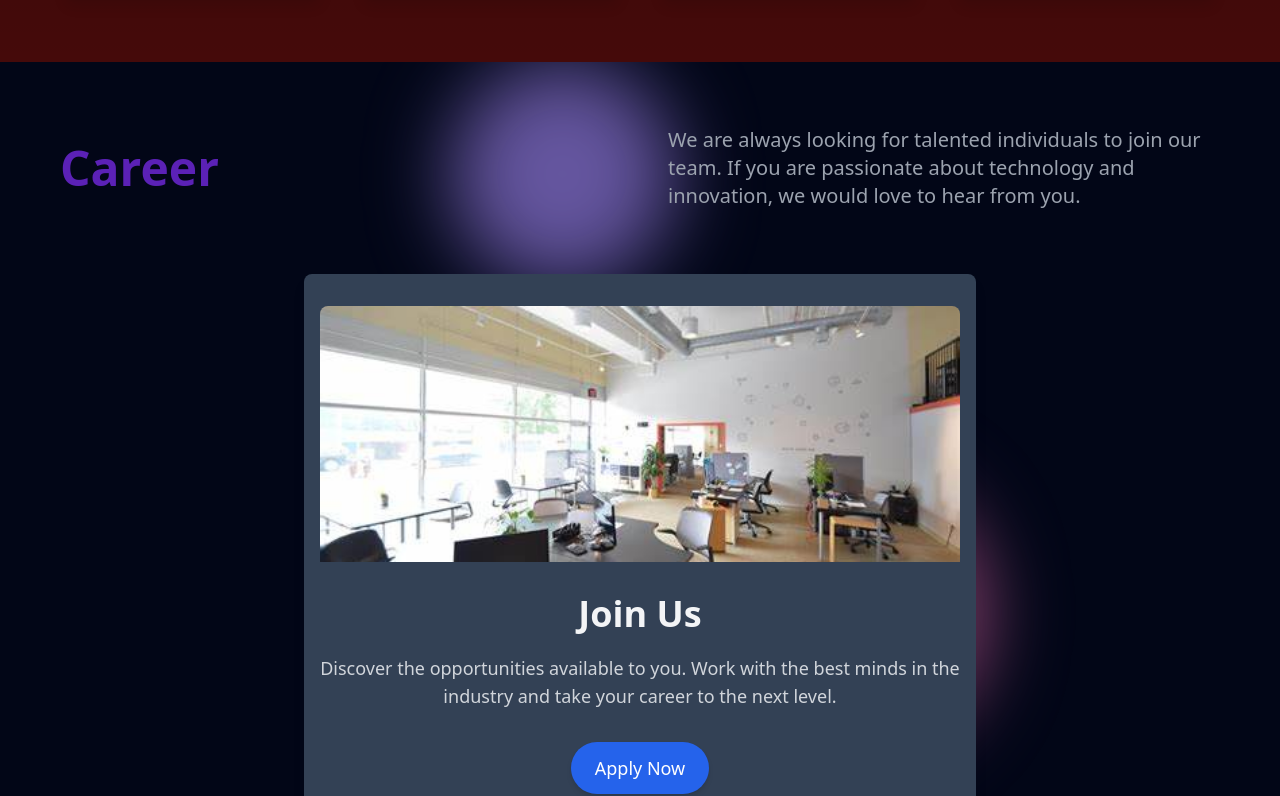
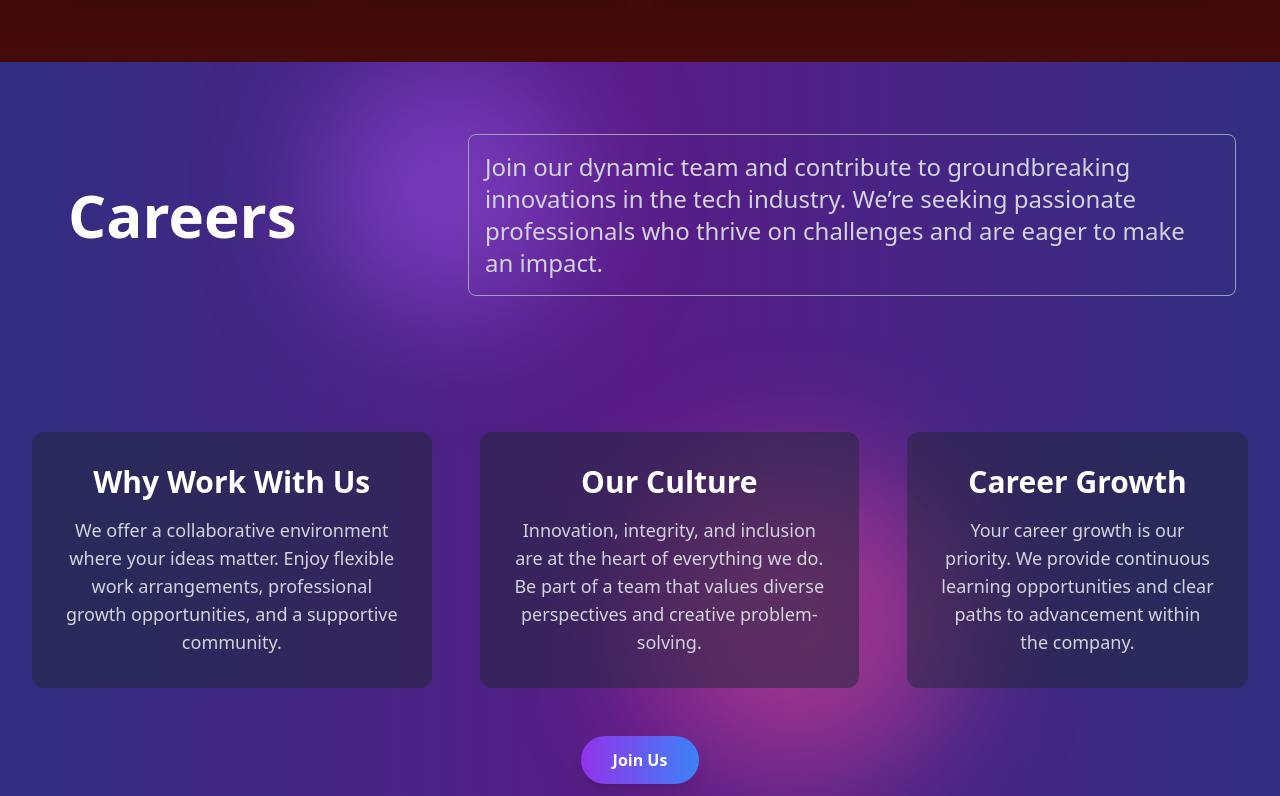
Before and after one commit to Scamic/Doutyaweb-2, a React (Vite) app in the folder Doutya-WEbsite/: page / in a window 1280 px wide. Shown: the part 2424-3220 px from the top of the page. Built offline with nearby package versions, Linux system fonts and the light colour scheme.

Commit message:
updated careers

```diff
--- a/Doutya-WEbsite/src/components/Careers.jsx
+++ b/Doutya-WEbsite/src/components/Careers.jsx
@@ -2,65 +2,49 @@ import React from 'react';
 
 const CareerSection = () => {
   return (
-    <div className="bg-slate-950 min-h-screen flex flex-col items-center px-8 py-12 relative overflow-hidden">
+    <div className="bg-gradient-to-r from-indigo-900 via-purple-900 to-indigo-900 min-h-screen flex flex-col items-center px-8 py-12 relative overflow-hidden text-white">
       <div className="absolute inset-0 pointer-events-none z-0">
-        <div className="absolute w-56 h-56 bg-violet-400 rounded-full mix-blend-screen filter blur-2xl opacity-60 top-1/5 left-1/3 transform -translate-x-1/2 animate-horizontal-blob"></div>
-        <div className="absolute w-72 h-72 bg-pink-400 rounded-full mix-blend-screen filter blur-2xl opacity-60 top-1/2 right-1/4 transform translate-x-1/2 animate-horizontal-blob"></div>
+        <div className="absolute w-64 h-64 bg-purple-500 rounded-full filter blur-3xl opacity-50 top-1/5 left-1/4 animate-pulse"></div>
+        <div className="absolute w-80 h-80 bg-pink-500 rounded-full filter blur-3xl opacity-50 top-1/2 right-1/4 animate-pulse"></div>
       </div>
 
-      <div className="w-full flex flex-col md:flex-row justify-between items-start md:items-center ml-6 mb-12 p-4 z-10 relative">
-        <h1 className="text-5xl font-bold text-violet-800 md:mb-0 custom-underline">Career</h1>
-        <p className="text-xl text-gray-400 md:max-w-xl">
-          We are always looking for talented individuals to join our team. If you are passionate about technology and innovation, we would love to hear from you.
-        </p>
+      <div className="w-full flex flex-col md:flex-row justify-between items-start md:items-center ml-6 mb-16 p-6 z-10 relative">
+        <h1 className="text-6xl font-extrabold text-white md:mb-0 relative after:content-[''] after:absolute after:w-0 after:h-[3px] after:bg-[#00FF00] after:transition-[width] after:duration-300 after:right-0 hover:after:w-full hover:after:left-0">
+          Careers
+        </h1>
+        <div className="mt-6 md:mt-0">
+          <p className="text-2xl text-gray-300 md:max-w-3xl border border-gray-400 p-4 rounded-lg font-roboto">
+            Join our dynamic team and contribute to groundbreaking innovations in the tech industry. We’re seeking passionate professionals who thrive on challenges and are eager to make an impact.
+          </p>
+        </div>
       </div>
-      <div className="bg-slate-700 text-center py-8 px-4 rounded-lg shadow-lg w-full max-w-2xl transition-transform transform hover:-translate-y-2 hover:shadow-2xl z-10 relative">
-        <img src='src/assets/pic4.jpeg' alt="Join Us" className="w-full object-cover h-64 mb-8 rounded-t-lg" />
-        <h2 className="text-4xl font-semibold mb-5 text-gray-100">Join Us</h2>
-        <p className="text-lg text-gray-300 mb-8">
-          Discover the opportunities available to you. Work with the best minds in the industry and take your career to the next level.
-        </p>
-        <button className="bg-blue-600 text-white py-3 px-6 text-lg rounded-full shadow-md transition-transform transform hover:bg-blue-700 hover:-translate-y-1">
-          Apply Now
+
+      <div className="flex flex-col md:flex-row justify-between items-center w-full mt-12 z-10 relative space-y-8 md:space-y-0 md:space-x-12">
+        <div className="flex flex-col items-center text-center bg-gray-800 bg-opacity-50 p-8 rounded-xl transform transition-transform duration-500 hover:scale-105 hover:shadow-xl">
+          <h2 className="text-3xl font-semibold text-white mb-4">Why Work With Us</h2>
+          <p className="text-lg text-gray-300">
+            We offer a collaborative environment where your ideas matter. Enjoy flexible work arrangements, professional growth opportunities, and a supportive community.
+          </p>
+        </div>
+        <div className="flex flex-col items-center text-center bg-gray-800 bg-opacity-50 p-8 rounded-xl transform transition-transform duration-500 hover:scale-105 hover:shadow-xl">
+          <h2 className="text-3xl font-semibold text-white mb-4">Our Culture</h2>
+          <p className="text-lg text-gray-300">
+            Innovation, integrity, and inclusion are at the heart of everything we do. Be part of a team that values diverse perspectives and creative problem-solving.
+          </p>
+        </div>
+        <div className="flex flex-col items-center text-center bg-gray-800 bg-opacity-50 p-8 rounded-xl transform transition-transform duration-500 hover:scale-105 hover:shadow-xl">
+          <h2 className="text-3xl font-semibold text-white mb-4">Career Growth</h2>
+          <p className="text-lg text-gray-300">
+            Your career growth is our priority. We provide continuous learning opportunities and clear paths to advancement within the company.
+          </p>
+        </div>
+      </div>
+
+      <div className="mt-12">
+        <button className="bg-gradient-to-r from-purple-600 to-blue-500 hover:from-blue-500 hover:to-purple-600 text-white font-semibold py-3 px-8 rounded-full shadow-lg transition-transform transform hover:scale-105">
+          Join Us
         </button>
       </div>
-      <style jsx>{`
-        .custom-underline {
-          position: relative;
-        }
-
-        .custom-underline::after {
-          content: '';
-          position: absolute;
-          width: 0;
-          height: 2px;
-          display: block;
-          margin-top: 5px;
-          right: 0;
-          background: #00FF00;
-          transition: width 0.3s ease;
-          -webkit-transition: width 0.3s ease;
-        }
-
-        .custom-underline:hover::after {
-          width: 100%;
-          left: 0;
-          background: #00FF00;
-        }
-
-        @keyframes horizontal-blob {
-          0%, 100% {
-            transform: translateX(0);
-          }
-          50% {
-            transform: translateX(50px);
-          }
-        }
-
-        .animate-horizontal-blob {
-          animation: horizontal-blob 10s infinite;
-        }
-      `}</style>
     </div>
   );
 };
```
